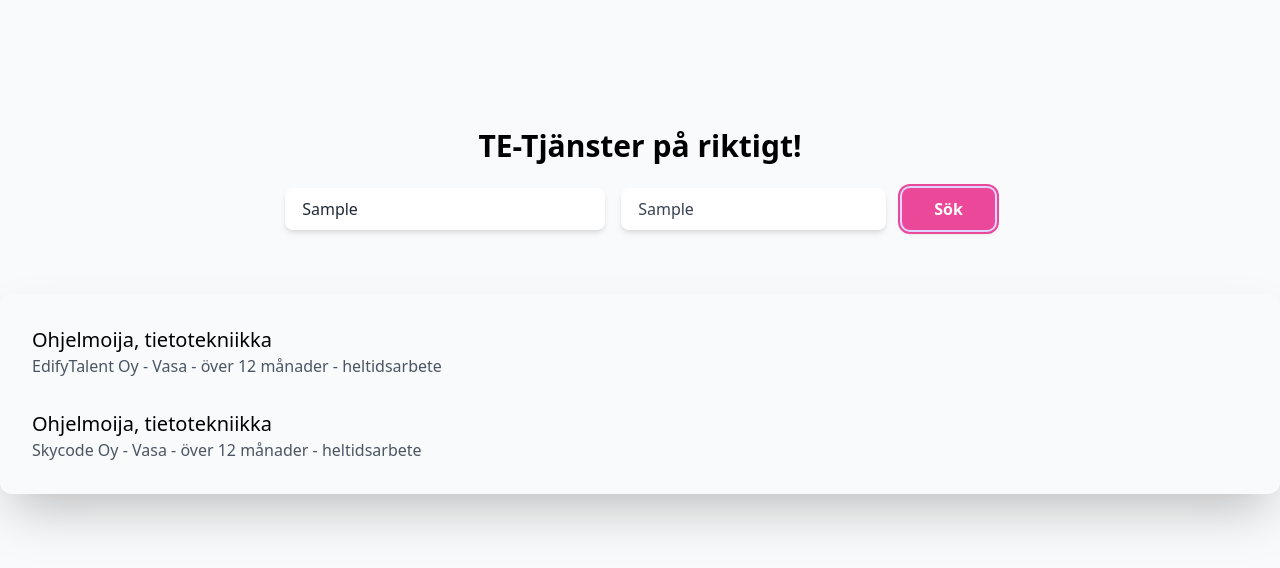
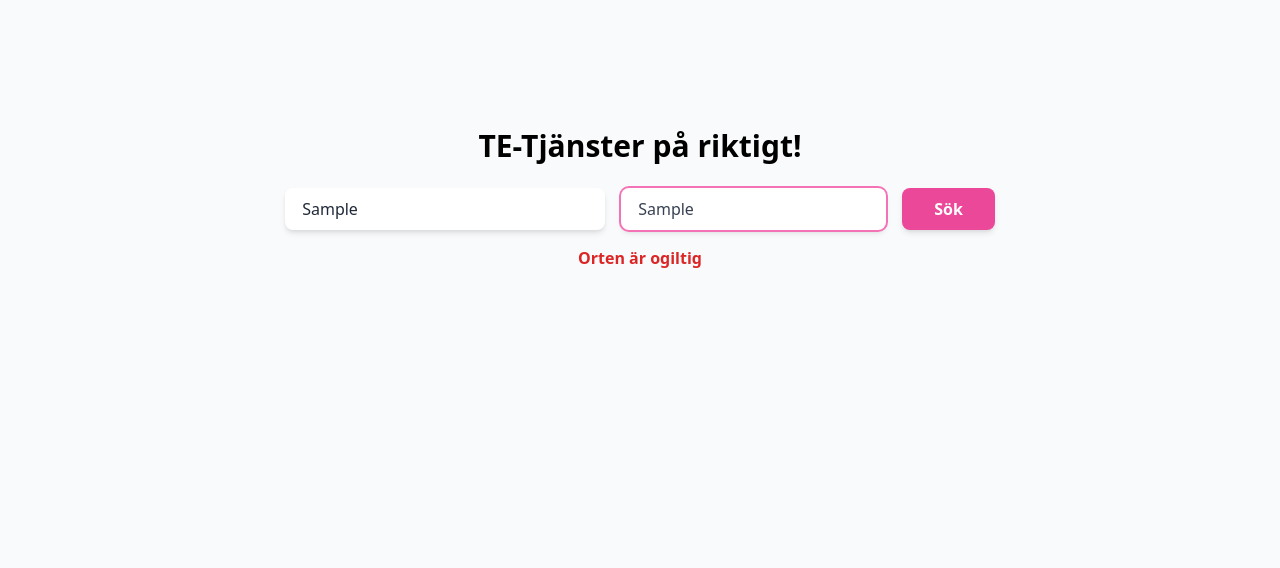
Before and after one commit to Avicted/te-tjanster-react, a React (Create React App) app: page /#/ in a window 1280 px wide. Both pictures are taken after typing "Sample", "Sample" into the empty fields and a click on the button "Sök". Shown: the top 568 px of the page. Built offline with nearby package versions, Linux system fonts and the light colour scheme; no server answers; what @tailwindcss/typography would draw is missing.

Commit message:
Location input validation

```diff
--- a/src/api/teApi.ts
+++ b/src/api/teApi.ts
@@ -8,6 +8,10 @@ export class TEApi {
     searchJob = async (language: Language, query: string, location: string): Promise<any> => {
         try {
             if (process.env.REACT_APP_USE_LIVE_DATA_API === 'true') {
+                // The TE API expects the location to have a capitalized first character with the rest of the name in lowercase
+                // Example: Helsinki is valid, helsinki is invalid.
+                location = location.charAt(0).toUpperCase() + location.slice(1)
+
                 const res = await fetch(
                     `https://paikat.te-palvelut.fi/tpt-api/tyopaikat?kieli=${language}&hakusana=${query}&alueet=${location}`
                 )
--- a/src/features/JobSearch/components/jobSearch.tsx
+++ b/src/features/JobSearch/components/jobSearch.tsx
@@ -1,8 +1,10 @@
 import React, { useEffect } from 'react'
 import { useForm } from 'react-hook-form'
-import { useDispatch } from 'react-redux'
+import { useDispatch, useSelector } from 'react-redux'
 import { Language } from '../../../enums/language'
+import { AppState } from '../../../framework/store/rootReducer'
 import { jobSearchActions } from '../actions/jobSearchAction'
+import { getLocations } from '../reducers/jobSearchReducer'
 
 interface JobSearchProps {}
 
@@ -12,8 +14,14 @@ type FormData = {
 }
 
 export const JobSearch: React.FC<JobSearchProps> = () => {
-    const { register, handleSubmit, watch, errors } = useForm<FormData>()
+    const { register, handleSubmit, watch, errors } = useForm<FormData>({
+        mode: 'onChange',
+        reValidateMode: 'onChange',
+    })
     const dispatch = useDispatch()
+    const locations: string[] | undefined = useSelector((state: AppState) =>
+        getLocations(state)?.kunta.map((item) => item.kuvaus)
+    )
 
     const onSubmit = (formData: FormData) => {
         const { query, location } = formData
@@ -21,8 +29,16 @@ export const JobSearch: React.FC<JobSearchProps> = () => {
     }
 
     useEffect(() => {
-        // eslint-disable-next-line react-hooks/exhaustive-deps
+        if (locations !== undefined) {
+            console.log(locations)
+        }
     }, [])
+
+    useEffect(() => {
+        if (errors) {
+            console.log(errors)
+        }
+    }, [errors])
 
     return (
         <div className="flex flex-col pt-32 pb-16">
@@ -31,6 +47,7 @@ export const JobSearch: React.FC<JobSearchProps> = () => {
                 <div className="flex flex-col w-1/4">
                     <input
                         ref={register({ required: true })}
+                        autoComplete="false"
                         name="query"
                         className="flex-1 appearance-none border border-transparent w-full py-2 px-4 bg-white text-gray-800 placeholder-gray-500 shadow-md rounded-lg text-base focus:outline-none focus:ring-2 focus:ring-pink-400 focus:border-transparent"
                         type="text"
@@ -39,7 +56,18 @@ export const JobSearch: React.FC<JobSearchProps> = () => {
                 </div>
                 <div className="flex flex-col">
                     <input
-                        ref={register({ required: true })}
+                        ref={register({
+                            required: true,
+                            validate: (value: string): boolean => {
+                                if (locations === undefined) {
+                                    return false
+                                }
+
+                                value = value.charAt(0).toUpperCase() + value.slice(1)
+                                return locations.includes(value)
+                            },
+                        })}
+                        autoComplete="false"
                         name="location"
                         type="text"
                         className="flex-1 appearance-none border border-transparent w-full py-2 px-4 bg-white text-gray-700 placeholder-gray-500 shadow-md rounded-lg text-base focus:outline-none focus:ring-2 focus:ring-pink-400 focus:border-transparent"
@@ -55,6 +83,9 @@ export const JobSearch: React.FC<JobSearchProps> = () => {
                     </button>
                 </div>
             </form>
+            <div className="flex flex-col text-center text-red-600 font-bold pt-4">
+                {errors.location && <p>Orten är ogiltig</p>}
+            </div>
         </div>
     )
 }
```
